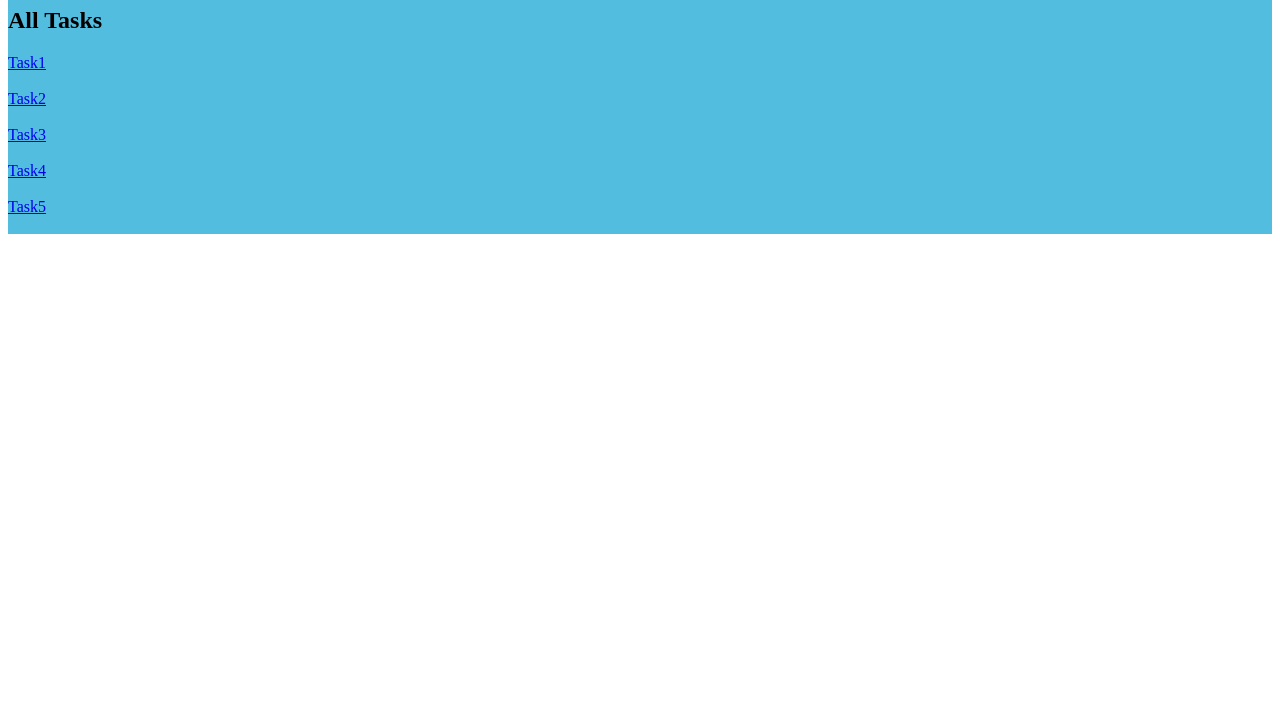
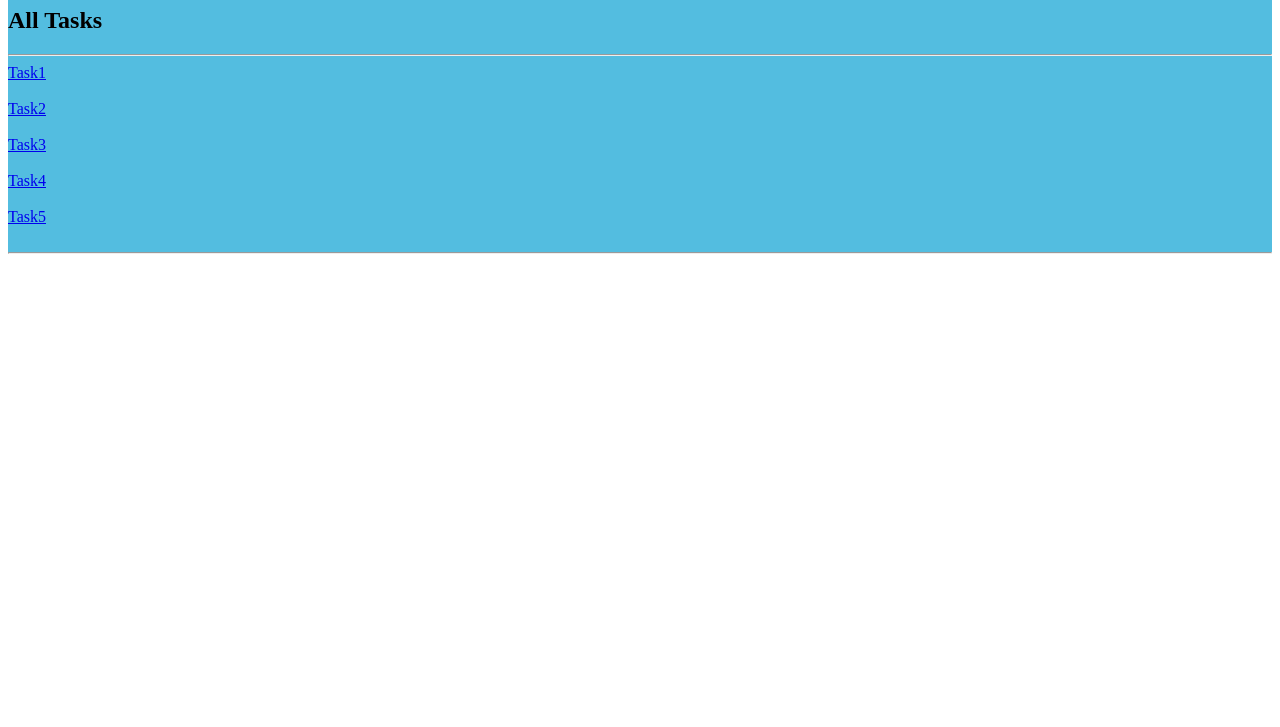
Before and after one commit to pratul03/training-tasks1, a plain HTML site: page index.html in a window 1280 px wide. Shown: the part 73-800 px from the top of the page. Drawn offline with Linux system fonts and the light colour scheme.

Commit message:
Update index.html

```diff
--- a/index.html
+++ b/index.html
@@ -6,13 +6,13 @@
     <meta name="viewport" content="width=device-width, initial-scale=1.0">
     <title>TASKS</title>
 </head>
-<body><div style="background-color:rgb(83, 189, 224) ;"><p><b><h1>PRATUL MAKAR</h1></b></p>
-    <h2>All Tasks</h2>
+<body><div style="background-color:rgb(83, 189, 224) ;"><p><b><h1 style="color:rgb(233, 162, 74) ;">PRATUL MAKAR</h1></b></p>
+    <h2>All Tasks</h2><hr>
     <a href="Tasks1.html">Task1</a><br><br>
     <a href="Tasks2.html">Task2</a><br><br>
     <a href="Tasks3.html">Task3</a><br><br>
     <a href="Tasks4.html">Task4</a><br><br>
-    <a href="Tasks5.html">Task5</a><br><br>
+    <a href="Tasks5.html">Task5</a><br><br><hr>
     </div>
 </body>
 </html>
```
